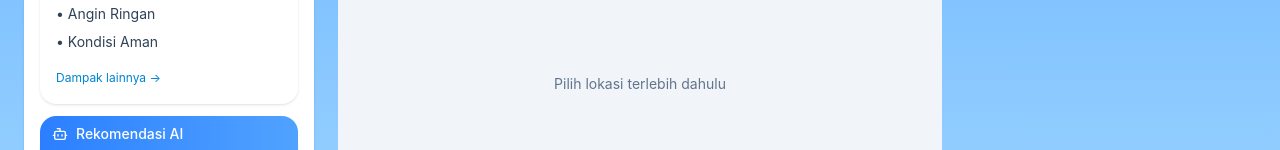
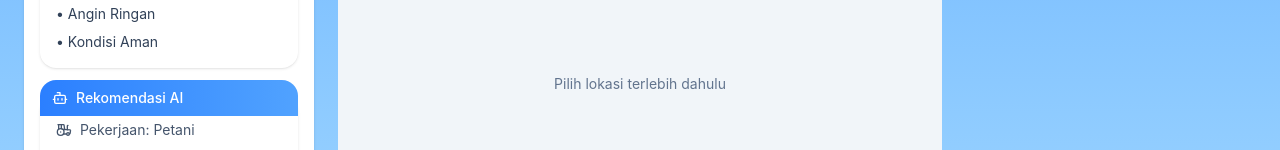
Before and after one commit to AdhaNoer4/climajust-ai, a React (Vite) app: page / in a window 1280 px wide. Shown: the part 518-668 px from the top of the page. Built offline with nearby package versions, Linux system fonts and the light colour scheme; no server answers.

Commit message:
Hapus dampak lainnya

```diff
--- a/src/components/ImpactCard.jsx
+++ b/src/components/ImpactCard.jsx
@@ -33,9 +33,7 @@ export default function ImpactCard({ weatherData }) {
         ))}
       </ul>
 
-      <button className="text-xs text-sky-600 hover:underline">
-        Dampak lainnya →
-      </button>
+
     </div>
   );
 }
```
